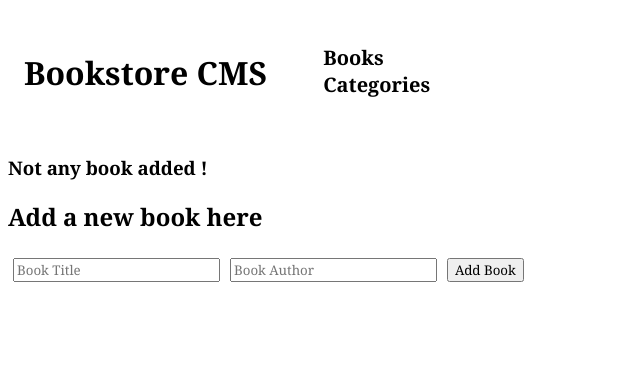
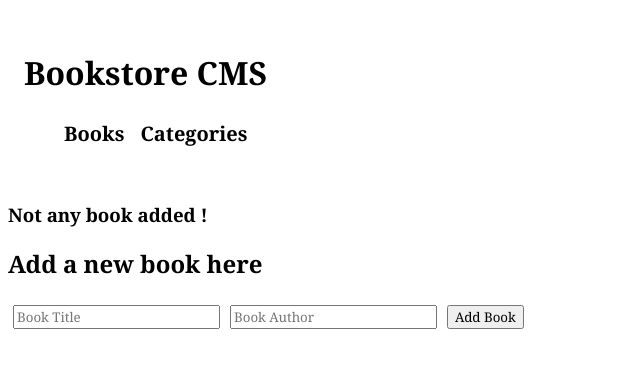
Before and after one commit to Donard97/Bookstore-React-Redux, a React (Create React App) app: page / in a window 1280 px wide. Shown: the top 368 px of the page, without its empty margins (0-640 px from the left). Built offline with nearby package versions, Linux system fonts and the light colour scheme.

Commit message:
Add basic style

```diff
--- a/src/App.css
+++ b/src/App.css
@@ -11,11 +11,14 @@ ul {
 }
 
 .menu {
-  display: flex;
-  gap: 1rem;
   font-size: 20px;
   font-weight: 600;
   padding: 1rem;
+}
+
+.menu ul {
+  display: flex;
+  gap: 1rem;
 }
 
 .menu li a {
```
